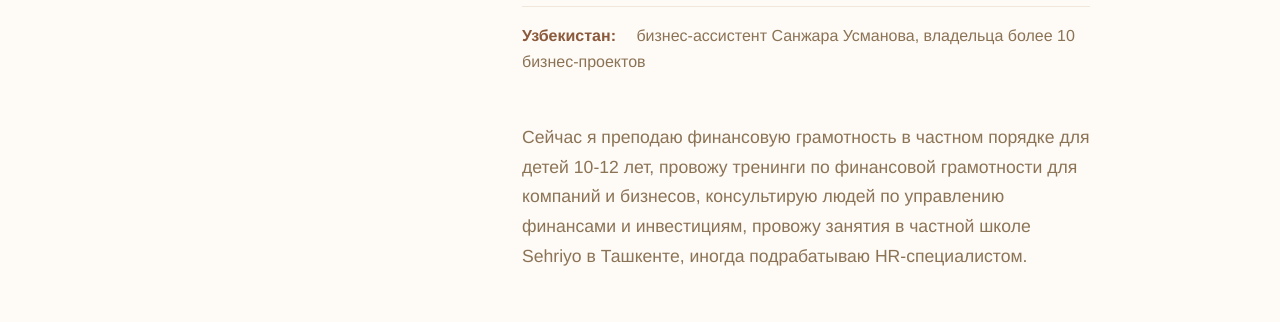
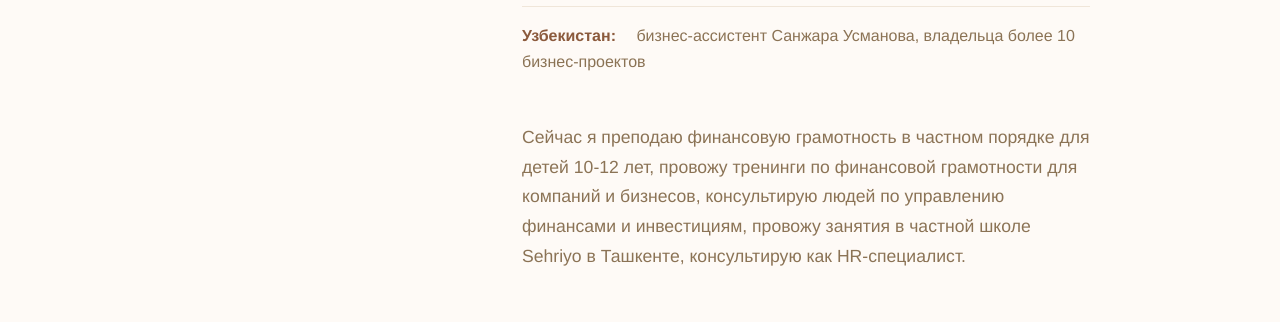
Before and after one commit to MrAleksby/Lendstar, a plain HTML site: page index.html in a window 1280 px wide. Shown: the part 1280-1602 px from the top of the page. Drawn offline with Linux system fonts and the light colour scheme.

Commit message:
feat: обновления лендинга, улучшения структуры, текста, визуала, прогресс-бара и CTA

```diff
--- a/index.html
+++ b/index.html
@@ -77,7 +77,7 @@
                             <span class="country">Узбекистан:</span> бизнес-ассистент Санжара Усманова, владельца более 10 бизнес-проектов
                         </div>
                     </div>
-                    <p>Сейчас я преподаю финансовую грамотность в частном порядке для детей 10-12 лет, провожу тренинги по финансовой грамотности для компаний и бизнесов, консультирую людей по управлению финансами и инвестициям, провожу занятия в частной школе Sehriyo в Ташкенте, иногда подрабатываю HR-специалистом.</p>
+                    <p>Сейчас я преподаю финансовую грамотность в частном порядке для детей 10-12 лет, провожу тренинги по финансовой грамотности для компаний и бизнесов, консультирую людей по управлению финансами и инвестициям, провожу занятия в частной школе Sehriyo в Ташкенте, консультирую как HR-специалист.</p>
                 </div>
             </div>
         </div>
```
